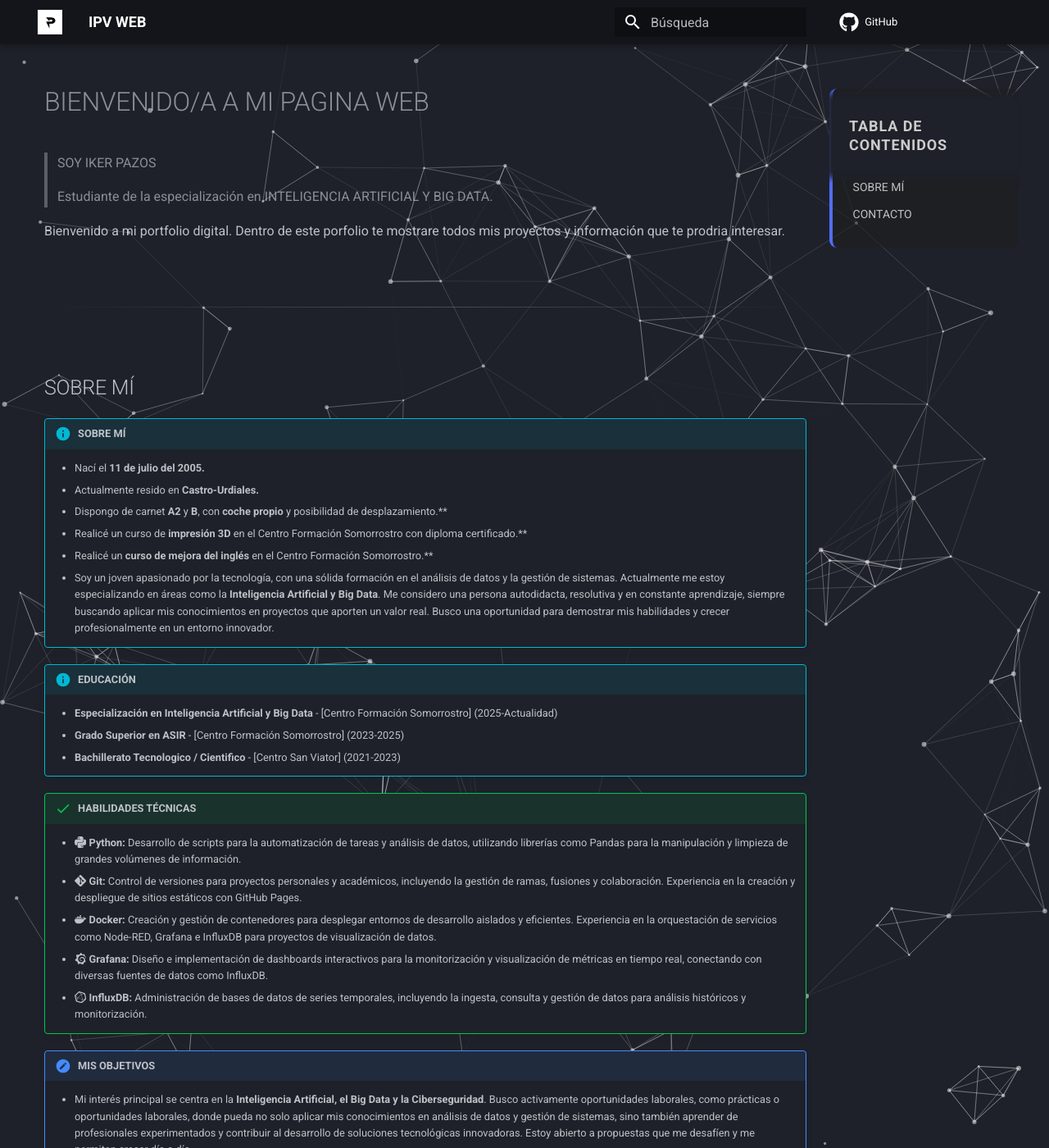
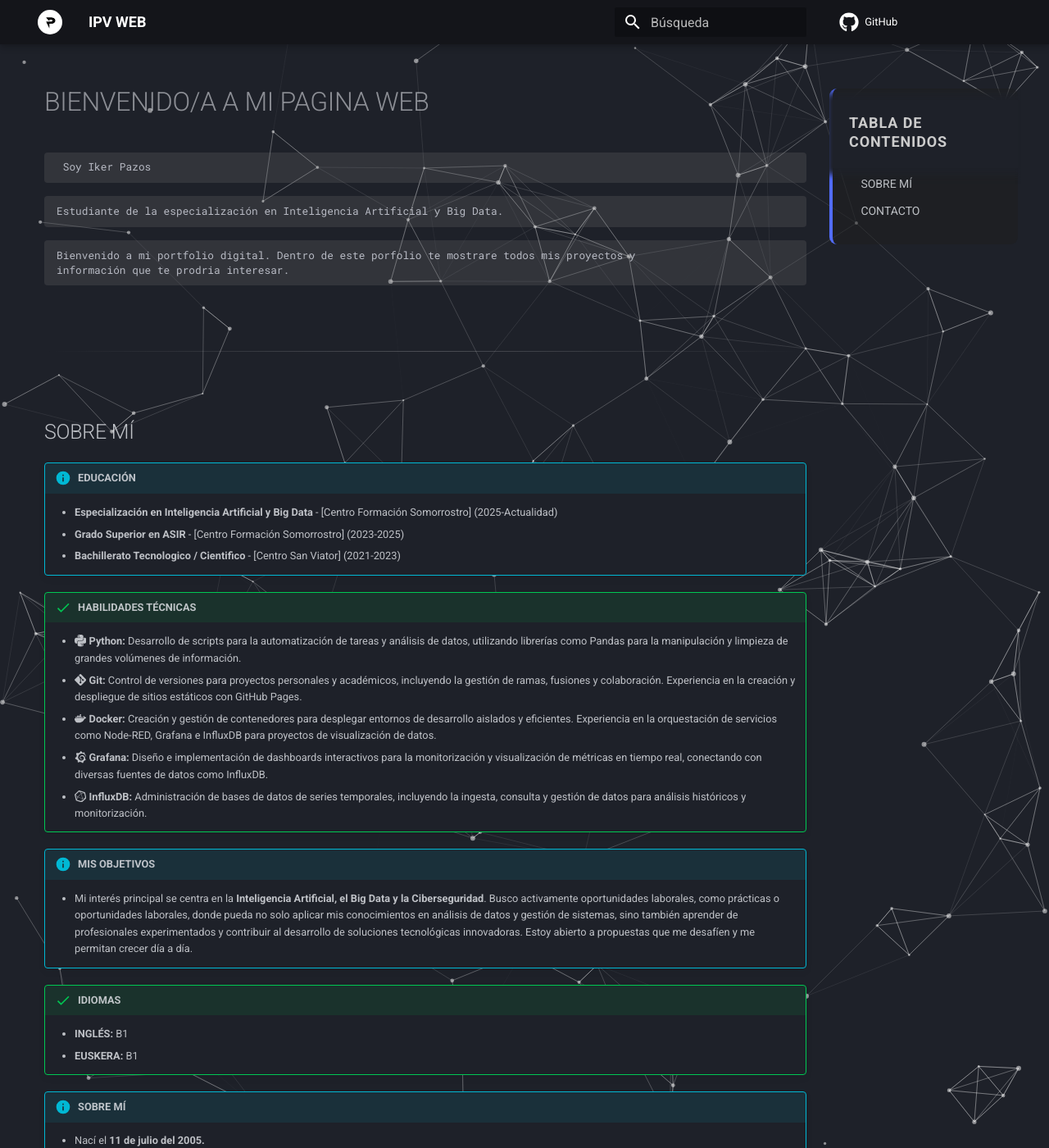
Before and after one commit to iker-pazos/iker-pazos.github.io, an MkDocs documentation site: the page built from docs/home.md, in a window 1280 px wide and 1400 px high. Shown: the whole window at 82% size. Built offline with MkDocs 1.6.1 and Material for MkDocs 9.7.7, drawn with Linux system fonts in a browser that asks for light colours; emoji names are drawn with the system emoji font; comment, search, counter and statistics services are not loaded; some of the changed text lies outside the part shown.

Commit message:
pages-update: se ha actualizado el logo de la web y se ha cambiado el texto inicial

```diff
--- a/docs/home.md
+++ b/docs/home.md
@@ -1,24 +1,14 @@
 # BIENVENIDO/A A MI PAGINA WEB
-> SOY IKER PAZOS
+<pre><code> Soy Iker Pazos </code></pre>
 
-> Estudiante de la especialización en INTELIGENCIA ARTIFICIAL Y BIG DATA.
+<pre><code>Estudiante de la especialización en Inteligencia Artificial y Big Data.</code></pre>
 
-Bienvenido a mi portfolio digital. Dentro de este porfolio te mostrare todos mis proyectos y información que te prodria interesar.
-
-
+<pre><code>Bienvenido a mi portfolio digital. Dentro de este porfolio te mostrare todos mis proyectos y
+información que te prodria interesar.</code></pre>
 
 ---
 
 ## SOBRE MÍ { id="sobre-mi" data-aos="fade-up" }
-
-!!! info "SOBRE MÍ"
-
-    *   Nací el **11 de julio del 2005.**
-    *   Actualmente resido en **Castro-Urdiales.**
-    *   Dispongo de carnet **A2** y **B**, con **coche propio** y posibilidad de desplazamiento.**
-    *   Realicé un curso de **impresión 3D** en el Centro Formación Somorrostro con diploma certificado.**
-    *   Realicé un **curso de mejora del inglés** en el Centro Formación Somorrostro.**
-    *   Soy un joven apasionado por la tecnología, con una sólida formación en el análisis de datos y la gestión de sistemas. Actualmente me estoy especializando en áreas como la **Inteligencia Artificial y Big Data**. Me considero una persona autodidacta, resolutiva y en constante aprendizaje, siempre buscando aplicar mis conocimientos en proyectos que aporten un valor real. Busco una oportunidad para demostrar mis habilidades y crecer profesionalmente en un entorno innovador.
 
 !!! info "EDUCACIÓN"
 
@@ -76,7 +76,7 @@
 -->
 ## CONTACTO { id="contacto" data-aos="fade-up" }
 
-Estoy abierto a **nuevas oportunidades**. Si mi perfil te resulta **interesante**, no dudes en contactarme a través de los siguientes canales:
+Estoy abierto a **nuevas oportunidades**. Si mi perfil te resulta **interesante**, puedes contactarme a través de los siguientes canales:
 
 Accede a mi CV para obtener más información sobre mí.
 
--- a/docs/index.html
+++ b/docs/index.html
@@ -3,7 +3,7 @@
 <head>
   <meta charset="UTF-8">
   <meta name="viewport" content="width=device-width, initial-scale=1.0">
-  <title>Bienvenido | Portfolio de Iker Pazos</title>
+  <title>WEB IPV</title>
   <link rel="stylesheet" href="stylesheets/extra.css">
 
   <!-- ======================================================= -->
--- a/docs/stylesheets/extra.css
+++ b/docs/stylesheets/extra.css
@@ -1,4 +1,4 @@
-/* docs/stylesheets/extra.css (VERSIÓN CON TABLA DE CONTENIDOS MEJORADA) */
+/* docs/stylesheets/extra.css (VERSIÓN FINAL CON ANIMACIÓN DE LOGO) */
 
 /* ====================================================================== */
 /* ==       ESTILOS PARA EL TEMA DE MKDOCS (PÁGINA PRINCIPAL)        == */
@@ -7,59 +7,41 @@
 .md-sidebar--primary { display: none; }
 #tsparticles { position: fixed; width: 100%; height: 100%; top: 0; left: 0; z-index: -1; pointer-events: none; }
 .md-header__button.md-logo img, .md-header__button.md-logo svg { display: none; }
-.md-header__button.md-logo::before { content: ""; display: block; height: 1.5rem; width: 1.5rem; background-image: url("../assets/PBLANCA.png"); background-size: contain; background-repeat: no-repeat; background-position: center; }
+
+/* --- Logo fijado para modo oscuro --- */
+.md-header__button.md-logo::before {
+  content: "";
+  display: block;
+  height: 1.5rem;
+  width: 1.5rem;
+  background-image: url("../assets/PBLANCA.png");
+  background-size: contain;
+  background-repeat: no-repeat;
+  background-position: center;
+  border-radius: 50%;
+  transition: transform 0.2s ease-in-out; /* ¡LÍNEA AÑADIDA para la animación suave! */
+}
+
+/* --- ¡NUEVA REGLA AÑADIDA para la animación del logo al pasar el ratón! --- */
+.md-header__button.md-logo:hover::before {
+  transform: scale(1.2); /* El logo crece un 15% */
+  cursor: pointer;
+}
+
 .md-header, .md-tabs { background-color: rgba(20, 20, 20, 0.7); backdrop-filter: blur(10px); -webkit-backdrop-filter: blur(10px); }
 .md-header .md-nav__link { transition: all 0.2s ease-in-out; padding-bottom: 0.5rem; border-bottom: 3px solid transparent; }
 .md-header .md-nav__link--active { color: white; font-weight: 700; border-bottom-color: var(--md-accent-fg-color); }
 
-.md-typeset hr {
-  height: 1px;
-  border: 0;
-  background-image: linear-gradient(to right, rgba(255, 255, 255, 0), rgba(255, 255, 255, 0.2), rgba(255, 255, 255, 0));
-  margin: 4rem 0;
-}
-
-.md-card {
-  transition: all 0.3s ease-in-out;
-}
-.md-card:hover {
-  transform: translateY(-8px);
-  box-shadow: 0 10px 30px rgba(0, 0, 0, 0.5);
-}
-
-.md-typeset code {
-  background-color: rgba(128, 128, 128, 0.2);
-  border-radius: 4px;
-  padding: 0.2em 0.5em;
-  font-size: 0.8em;
-}
-
-/* Estilos profesionales para la Tabla de Contenidos (derecha) */
-.md-sidebar--secondary .md-nav {
-  background-color: rgba(30, 30, 30, 0.5);
-  border-radius: 9px;
-  padding: 1em 0;
-  border-left: 4px solid var(--md-accent-fg-color);
-}
-.md-sidebar--secondary .md-nav__title {
-  font-size: 0.9rem; font-weight: 700; text-transform: uppercase;
-  letter-spacing: 0.05em; padding: 01rem 1rem 1rem;
-   color: #CCCCCC;
-}
-.md-sidebar--secondary .md-nav__link {
-  transition: all 0.2s ease-out; margin: 0.3em 0.10em;
-  padding: 0.4em 0.8em; border-radius: 4px;
-}
-.md-sidebar--secondary .md-nav__link:hover {
-  background-color: var(--md-accent-fg-color);
-  color: var(--md-accent-bg-color);
-  transform: translateX(5px);
-}
-.md-sidebar--secondary .md-nav__link--active {
-  font-weight: 700;
-  color: var(--md-accent-fg-color);
-}
-
+/* (El resto del archivo no cambia y sigue siendo el mismo) */
+.md-typeset hr { height: 1px; border: 0; background-image: linear-gradient(to right, rgba(255, 255, 255, 0), rgba(255, 255, 255, 0.2), rgba(255, 255, 255, 0)); margin: 4rem 0; }
+.md-card { transition: all 0.3s ease-in-out; }
+.md-card:hover { transform: translateY(-8px); box-shadow: 0 10px 30px rgba(0, 0, 0, 0.5); }
+.md-typeset code { background-color: rgba(128, 128, 128, 0.2); border-radius: 4px; padding: 0.2em 0.5em; font-size: 0.8em; }
+.md-sidebar--secondary .md-nav { background-color: rgba(30, 30, 30, 0.5); border-radius: 9px; padding: 1em 0; border-left: 4px solid var(--md-accent-fg-color); }
+.md-sidebar--secondary .md-nav__title { font-size: 0.9rem; font-weight: 700; text-transform: uppercase; letter-spacing: 0.05em; padding: 0.8rem 1rem 1rem; color: #CCCCCC; text-shadow: none !important; }
+.md-sidebar--secondary .md-nav__link { transition: all 0.2s ease-out; margin: 0.3em 0.8em; padding: 0.4em 0.8em; border-radius: 4px; }
+.md-sidebar--secondary .md-nav__link:hover { background-color: var(--md-accent-fg-color); color: var(--md-accent-bg-color); transform: translateX(5px); }
+.md-sidebar--secondary .md-nav__link--active { font-weight: 700; color: var(--md-accent-fg-color); }
 
 /* ====================================================================== */
 /* == ESTILOS PARA LA PÁGINA DE BIENVENIDA INDEPENDIENTE (index.html)  == */
--- a/mkdocs.yml
+++ b/mkdocs.yml
@@ -3,7 +3,7 @@
 # ======================================================================
 site_name: IPV WEB
 site_author: Iker Pazos
-site_description: Portfolio profesional y blog de Iker Pazos, especializado en desarrollo web.
+site_description: Portfolio profesional y blog de Iker Pazos, especializado en Inteligencia Artifial y Big Data.
 repo_url: https://github.com/iker-pazos/iker-pazos.github.io
 
 # ======================================================================
@@ -22,7 +22,7 @@
   name: material
   language: es
   logo: assets/PBLANCA.png
-  favicon: assets/favicon.png
+  favicon: assets/PBLANCA.png
   icon:
     repo: fontawesome/brands/github
     custom_dir: .icons/simple
```
Also changed, not shown: other parts of docs/home.md (+11 -1 lines).
